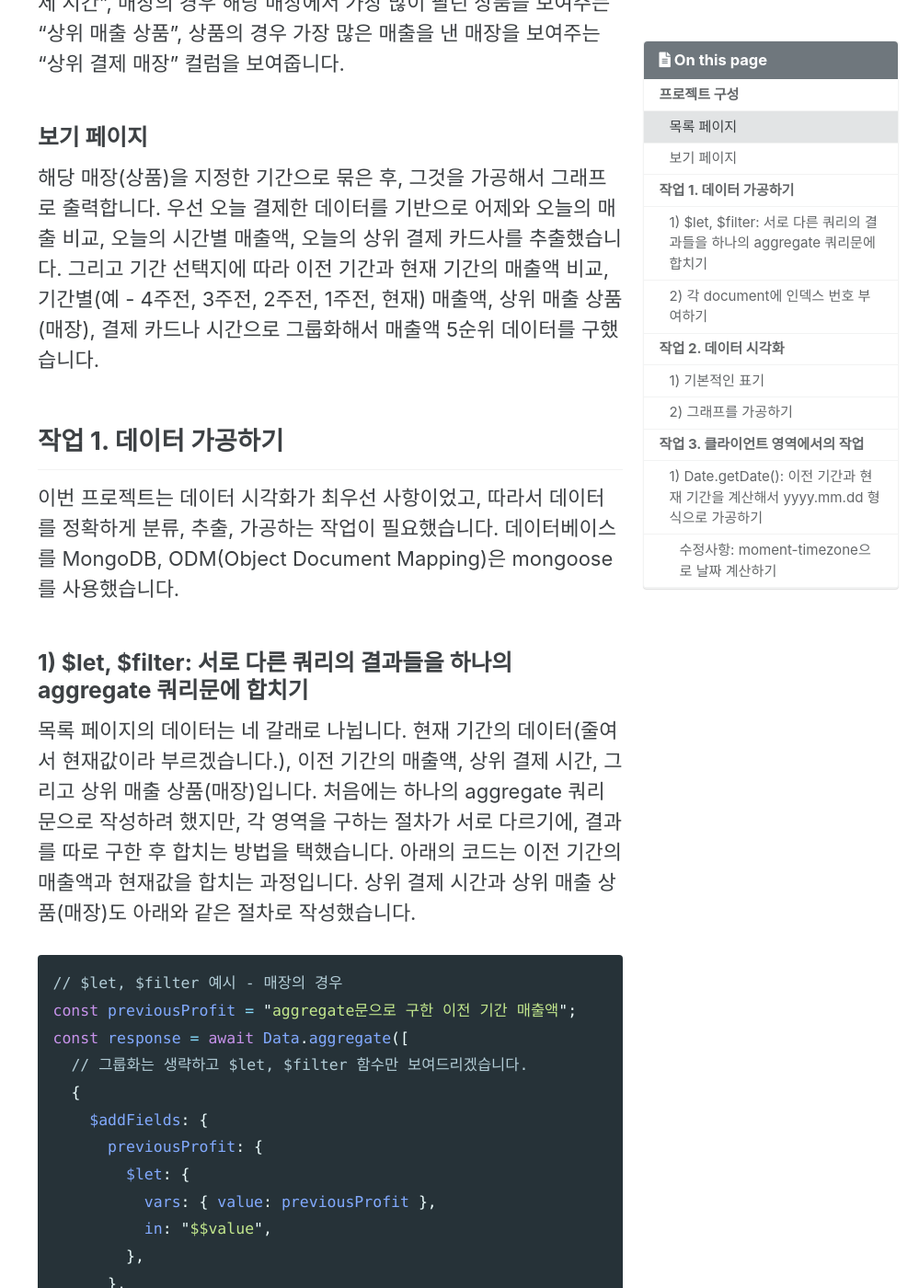
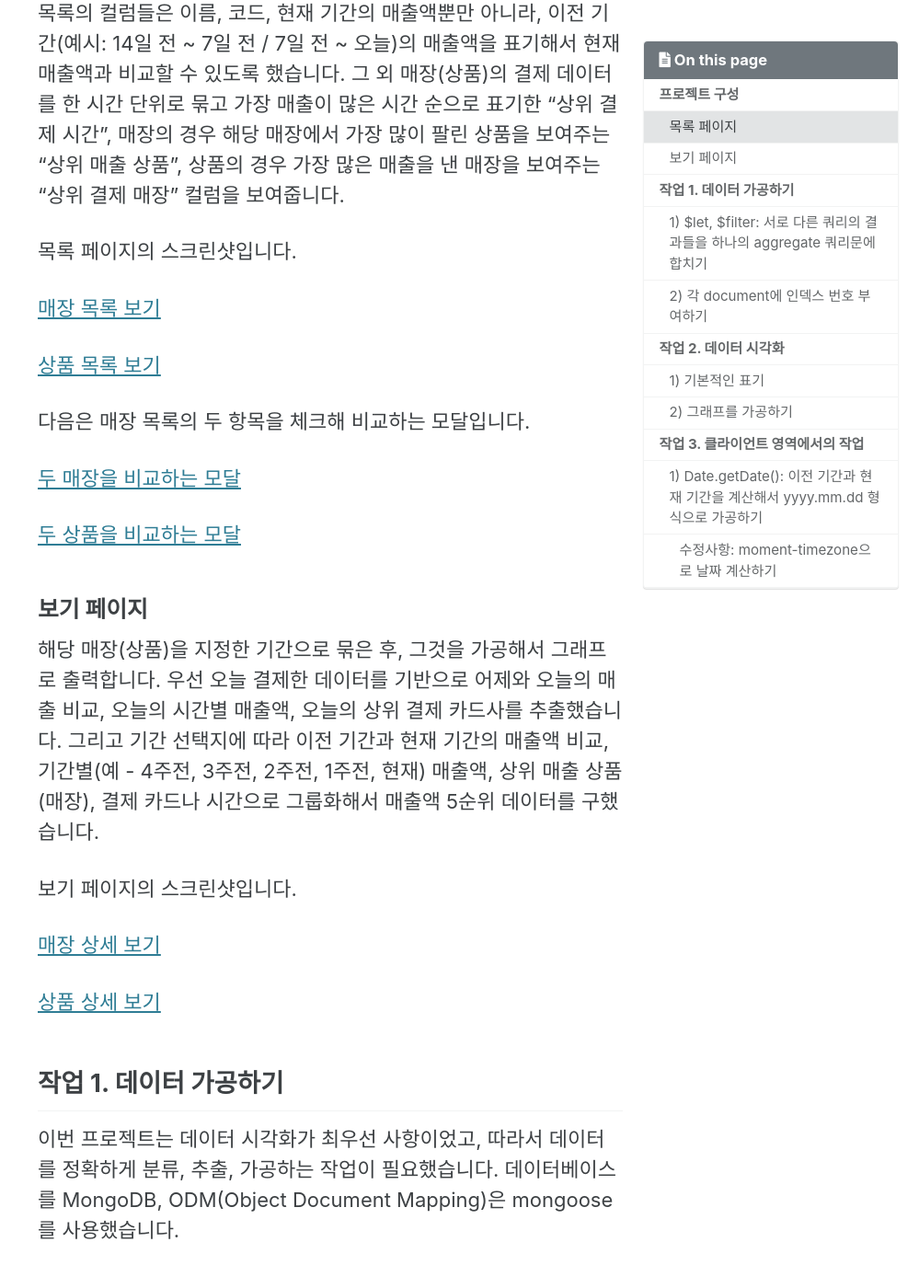
Before and after one commit to chinsanchung/chinsanchung.github.com, a Jekyll site: the page built from _posts/2021-02-16-project-moneybullet.md, in a window 1280 px wide and 1400 px high, scrolled down 1255 px. Shown: the whole window at 92% size, without its empty margins (281-1280 px from the left). Built offline with Jekyll 4.4.1, drawn with Linux system fonts in a browser that asks for light colours; cached includes are drawn as plain includes; some of the changed text lies outside the part shown.

Commit message:
moneybullet : 구글 드라이브에서 스크린샷 추가. 서비스 종료 문구 추가.

```diff
--- a/_posts/2021-02-16-project-moneybullet.md
+++ b/_posts/2021-02-16-project-moneybullet.md
@@ -21,6 +21,8 @@ tags:
 
 > 2021년 1월부터 2월 초까지 가맹점주의 결제 데이터를 가공해서 시각화하는 MoneyBullet 웹 애플리케이션을 개발했습니다. 우선 프로젝트에 대해 간략하게 소개한 후, 작업하면서 기억에 남던 부분을 설명하겠습니다.
 
+- 2021년 5월 21일, AWS Beanstalk 의 환경을 종로해서 더 이상 사이트에 접속하실 수 없게 됐습니다. 대신 스크린샷을 아래에 추가했습니다.
+
 ## 프로젝트 구성
 
 이번 프로젝트는 크게 매장, 상품 데이터로 구분하고, 그에 맞춰 데이터를 분류, 가공해서 출력하는 과정을 거칩니다.
@@ -39,10 +41,28 @@ tags:
 목록의 컬럼들은 이름, 코드, 현재 기간의 매출액뿐만 아니라, 이전 기간(예시: 14일 전 ~ 7일 전 / 7일 전 ~ 오늘)의 매출액을 표기해서 현재 매출액과 비교할 수 있도록 했습니다.
 그 외 매장(상품)의 결제 데이터를 한 시간 단위로 묶고 가장 매출이 많은 시간 순으로 표기한 "상위 결제 시간", 매장의 경우 해당 매장에서 가장 많이 팔린 상품을 보여주는 "상위 매출 상품", 상품의 경우 가장 많은 매출을 낸 매장을 보여주는 "상위 결제 매장" 컬럼을 보여줍니다.
 
+목록 페이지의 스크린샷입니다.
+
+[매장 목록 보기](https://drive.google.com/file/d/141IrCgMdjv_Xk-25nLoDJiWE93xgG62N/view?usp=sharing)
+
+[상품 목록 보기](https://drive.google.com/file/d/1p7EOkTvcUlSi4O9WgNHj2KkiQjTpPK2E/view?usp=sharing)
+
+다음은 매장 목록의 두 항목을 체크해 비교하는 모달입니다.
+
+[두 매장을 비교하는 모달](https://drive.google.com/file/d/1eN2r60M6Eis8u5aJCVlB0z8mRBs5iKqp/view?usp=sharing)
+
+[두 상품을 비교하는 모달](https://drive.google.com/file/d/1izelIqmK2TVZkTF-FJEwEXcWKtaLiNKz/view?usp=sharing)
+
 ### 보기 페이지
 
 해당 매장(상품)을 지정한 기간으로 묶은 후, 그것을 가공해서 그래프로 출력합니다. 우선 오늘 결제한 데이터를 기반으로 어제와 오늘의 매출 비교, 오늘의 시간별 매출액, 오늘의 상위 결제 카드사를 추출했습니다.
 그리고 기간 선택지에 따라 이전 기간과 현재 기간의 매출액 비교, 기간별(예 - 4주전, 3주전, 2주전, 1주전, 현재) 매출액, 상위 매출 상품(매장), 결제 카드나 시간으로 그룹화해서 매출액 5순위 데이터를 구했습니다.
+
+보기 페이지의 스크린샷입니다.
+
+[매장 상세 보기](https://drive.google.com/file/d/1mlyrlurF9q_SOmirALwmujB6C8gWfovD/view?usp=sharing)
+
+[상품 상세 보기](https://drive.google.com/file/d/1sZS4cQvgzTZ54q1xfndQB1HPHf2kbUqS/view?usp=sharing)
 
 ## 작업 1. 데이터 가공하기
 
```
